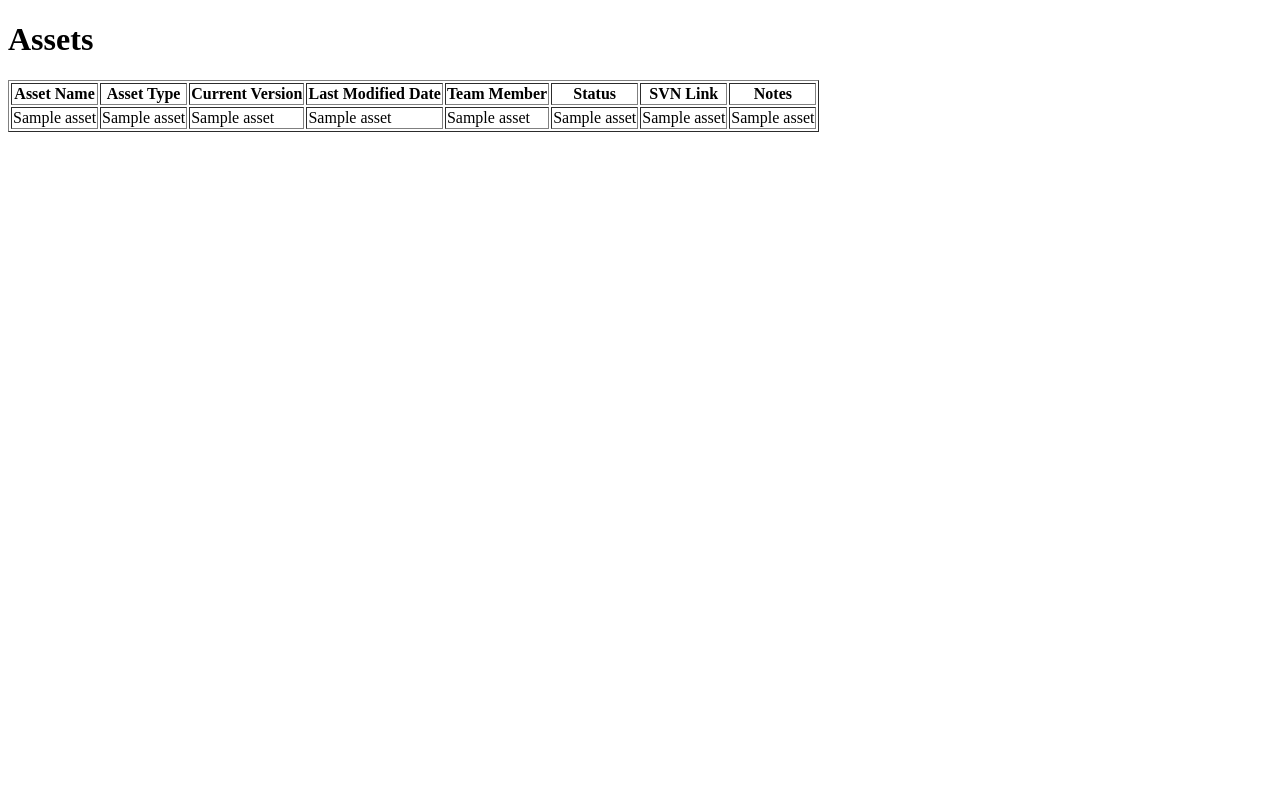
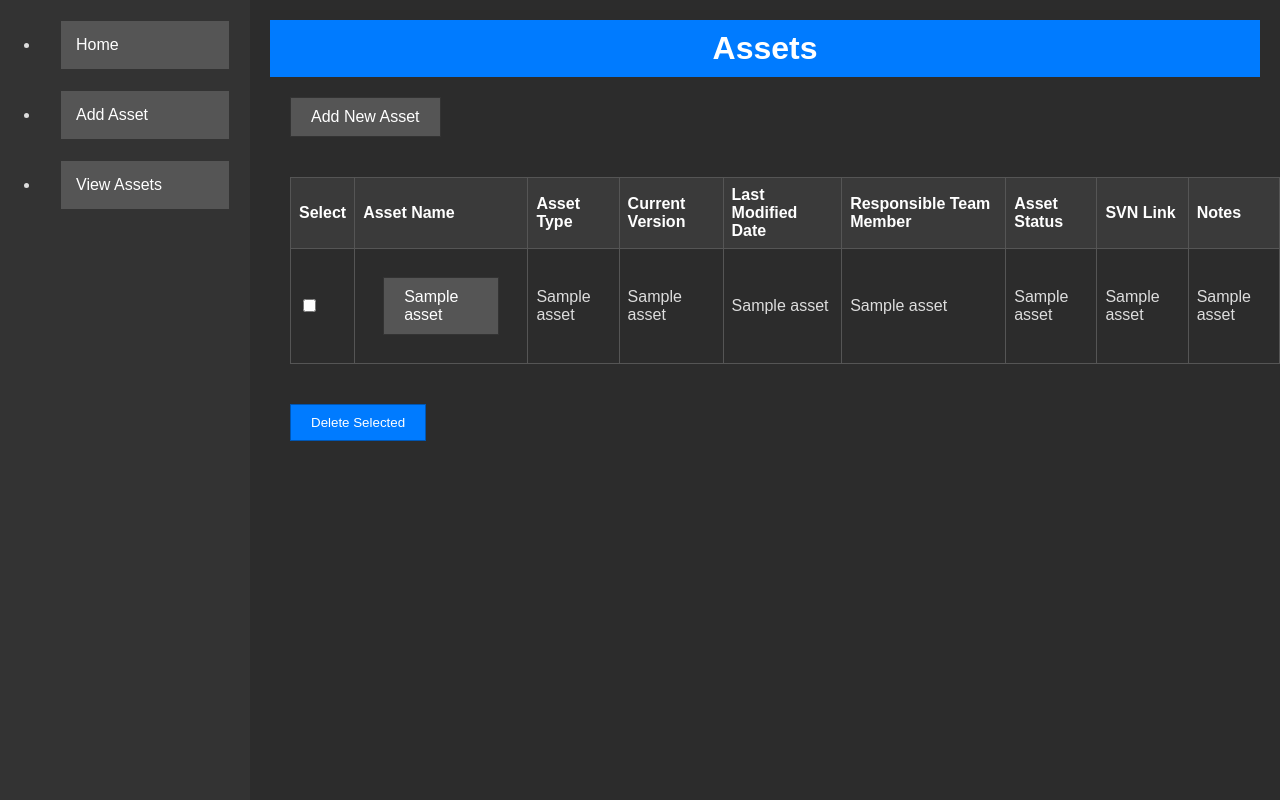
Before and after one commit to quentinsteinke/AssetManagementSystem, a Flask app: template app/static/templates/view_assets.html in a window 1280 px wide. Run offline with Flask 3, Linux system fonts and the light colour scheme; the template is opened without the code that fills it: most values are stand-ins (such as "Sample title", 1, 10 or a date in 2020).

Commit message:
getting everything working

```diff
--- a/app/static/css/styles.css
+++ b/app/static/css/styles.css
@@ -0,0 +1,121 @@
+body {
+    font-family: Arial, sans-serif;
+    margin: 0;
+    padding: 0;
+}
+
+h1 {
+    background-color: #007BFF;
+    color: white;
+    margin: 0;
+    padding: 10px 0;
+    text-align: center;
+}
+
+a {
+    background-color: #007BFF;
+    border: 1px solid #0056b3;
+    color: white;
+    display: inline-block;
+    margin: 20px;
+    padding: 10px 20px;
+    text-decoration: none;
+    transition: background-color 0.3s;
+}
+
+a:hover {
+    background-color: #0056b3;
+}
+
+table {
+    border-collapse: collapse;
+    margin: 20px;
+    width: 100%;
+}
+
+th, td {
+    border: 1px solid #ddd;
+    padding: 8px;
+}
+
+tr:nth-child(even) {
+    background-color: #f2f2f2;
+}
+
+th {
+    background-color: #007BFF;
+    color: white;
+    text-align: left;
+}
+
+form input[type="text"] {
+    display: block;
+    margin: 10px 0;
+    padding: 10px;
+    width: 100%;
+}
+
+/* Dark theme styles */
+body {
+    background-color: #2c2c2c;
+    color: #ddd;
+    display: flex;
+    flex-direction: row;
+}
+
+table, th, td {
+    border-color: #555;
+}
+
+th, tr:nth-child(even) {
+    background-color: #3a3a3a;
+}
+
+a {
+    background-color: #555;
+    border-color: #333;
+}
+
+a:hover {
+    background-color: #444;
+}
+
+form input[type="text"] {
+    background-color: #3a3a3a;
+    border: 1px solid #555;
+    color: #ddd;
+}
+
+form input[type="submit"] {
+    background-color: #007BFF;
+    border: 1px solid #0056b3;
+    color: white;
+    display: inline-block;
+    margin: 20px;
+    padding: 10px 20px;
+    text-decoration: none;
+    transition: background-color 0.3s;
+}
+
+nav {
+    width: 250px; /* or whatever width you prefer */
+    height: 100vh;
+    background-color: #333; /* or your preferred color */
+    overflow-y: auto; /* for scrolling if the content overflows */
+}
+
+nav a {
+    display: block;
+    color: white;
+    padding: 15px;
+    text-decoration: none;
+}
+
+nav a:hover {
+    background-color: #555; /* or your preferred hover color */
+}
+
+main {
+    flex: 1; /* take up the rest of the space */
+    padding: 20px;
+}
--- /dev/null
+++ b/app/static/templates/base.html
@@ -0,0 +1,24 @@
+<!DOCTYPE html>
+<html>
+<head>
+    <title>{{ title }}</title>
+    <link rel="stylesheet" href="{{ url_for('static', filename='css/styles.css') }}">
+</head>
+<body>
+    <!-- Side Navigation -->
+    <nav class="sidenav">
+        <ul>
+            <li><a href="/">Home</a></li>
+            <li><a href="/add_asset">Add Asset</a></li>
+            <li><a href="/view_assets">View Assets</a></li>
+            <!-- You can add more links as needed -->
+        </ul>
+    </nav>
+
+    <main class="main-content">
+        {% block content %}
+        <!-- This is a placeholder for the content of child templates -->
+        {% endblock %}
+    </main>
+</body>
+</html>
--- a/app/static/templates/view_assets.html
+++ b/app/static/templates/view_assets.html
@@ -1,20 +1,20 @@
-<!DOCTYPE html>
-<html>
-<head>
-    <title>View Assets</title>
-    <link rel="stylesheet" href="{{ url_for('static', filename='styles.css') }}">
-</head>
-<body>
+{% extends "base.html" %}
+
+{% block content %}
+<div>
     <h1>Assets</h1>
-    <table border="1">
+    <a href="/add_asset">Add New Asset</a>
+    <form action="/delete_assets" method="post">
+        <table>
             <thead>
                 <tr>
+                    <th>Select</th>
                     <th>Asset Name</th>
                     <th>Asset Type</th>
                     <th>Current Version</th>
                     <th>Last Modified Date</th>
-                <th>Team Member</th>
-                <th>Status</th>
+                    <th>Responsible Team Member</th>
+                    <th>Asset Status</th>
                     <th>SVN Link</th>
                     <th>Notes</th>
                 </tr>
@@ -22,8 +22,9 @@
             <tbody>
                 {% for asset in assets %}
                 <tr>
-                <td>{{ asset[1] }}</td>  <!-- assuming AssetName is the second column -->
-                <td>{{ asset[2] }}</td>  <!-- and so on for other columns... -->
+                    <td><input type="checkbox" name="selected_assets" value="{{ asset[0] }}"></td>
+                    <td><a href="{{ url_for('view_asset', asset_id=asset[0]) }}">{{ asset[1] }}</a></td>
+                    <td>{{ asset[2] }}</td>
                     <td>{{ asset[3] }}</td>
                     <td>{{ asset[4] }}</td>
                     <td>{{ asset[5] }}</td>
@@ -34,5 +35,7 @@
                 {% endfor %}
             </tbody>
         </table>
-</body>
-</html>
+        <input type="submit" value="Delete Selected">
+    </form>
+</div>
+{% endblock %}
```
Also changed, not shown: app/__init__.py (+80 -4 lines), app/editingDB.py (added, +25 -0 lines), app/routes.py (+2 -5 lines), app/static/templates/add_asset.html (+8 -10 lines), app/static/templates/index.html (+6 -14 lines), app/static/templates/view_asset.html (added, +19 -0 lines), app/Databases/3d_project_database.db, app/static/assets/1/Quentin_Create_an_icon_that_represents_a_3D_object_being_export_dc9ee0f4-0717-44cf-af51-fb90d36fff99.png (added), app/static/assets/2/Book_Icon.png (added), 2 other files. Lines whose indentation alone changed are shown as unchanged.
